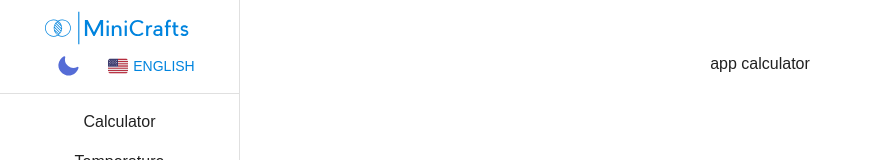
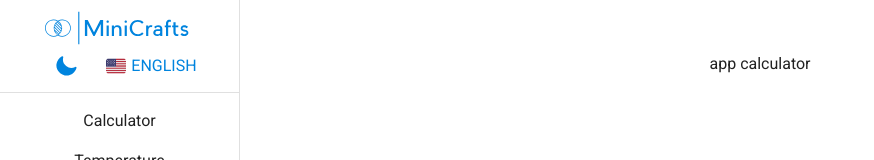
Before and after one commit to JoaquinAdan/minicrafts, a Next.js app: page /mini-app/calculator in a window 1280 px wide. Shown: the top 160 px of the page, without its empty margins (0-874 px from the left). Built offline with nearby package versions, Linux system fonts and the light colour scheme.

Commit message:
theme darkmode

```diff
--- a/src/components/Layout/Lists.tsx
+++ b/src/components/Layout/Lists.tsx
@@ -1,5 +1,5 @@
 import React from 'react'
-import { Box, List, ListItem, ListItemButton, Divider, Button, Menu, MenuItem } from '@mui/material'
+import { Box, List, ListItem, ListItemButton, Divider, Button, Menu, MenuItem, Typography } from '@mui/material'
 import Link from 'next/link'
 import { useRouter } from 'next/router'
 import Logo from '@/components/svgs/Logo'
@@ -41,20 +41,16 @@ const Lists = ({ toggleTheme, mode }: Props): JSX.Element => {
           <Button onClick={toggleTheme}>
             {mode === 'light' ? <MoonIcon className='h-6 w-6 text-dark' /> : <SunIcon className='h-6 w-6 text-white' />}
           </Button>
-          <Button
-            aria-controls={open ? 'basic-menu' : undefined}
-            aria-haspopup='true'
-            aria-expanded={open ? 'true' : undefined}
-            onClick={handleClick}
-            sx={{ color: '#0084de' }}
-          >
+          <Button onClick={handleClick}>
             {locale === 'en' ? (
               <Box sx={{ display: 'flex', alignItems: 'center', gap: '5px' }}>
-                <Image src='/en.png' alt='united states flag' width='20' height='20' /> English
+                <Image src='/en.png' alt='united states flag' width='20' height='20' />
+                <Typography>English</Typography>
               </Box>
             ) : (
               <Box sx={{ display: 'flex', alignItems: 'center', gap: '5px' }}>
-                <Image src='/es.png' alt='bandera española' width='20' height='20' /> Español
+                <Image src='/es.png' alt='bandera española' width='20' height='20' />
+                <Typography>Español</Typography>
               </Box>
             )}
           </Button>
--- a/src/constants/theme.tsx
+++ b/src/constants/theme.tsx
@@ -14,18 +14,32 @@ const themeCreated = (mode: 'light' | 'dark') => {
   return createTheme({
     palette: {
       mode: mode,
+      ...(mode === 'light'
+        ? {
             primary: {
-        main: '#556cd6',
+              main: '#0084de',
             },
             secondary: {
-        main: '#19857b',
+              main: '#db2777',
             },
             error: {
               main: red.A400,
             },
+          }
+        : {
+            primary: {
+              main: '#FFFFFF',
+            },
+            secondary: {
+              main: '#db2777',
+            },
+            error: {
+              main: red.A400,
+            },
+          }),
     },
     typography: {
-      fontFamily: ['arial'].join(','),
+      fontFamily: roboto.style.fontFamily,
     },
   })
 }
```
Lines whose indentation alone changed are shown as unchanged.
